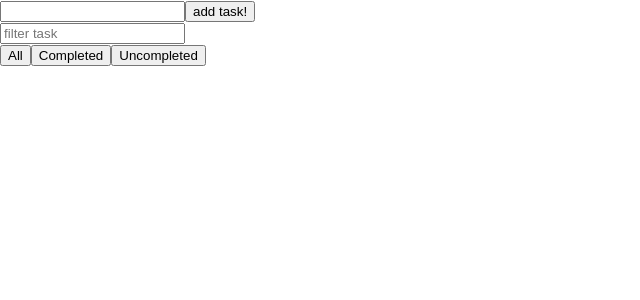
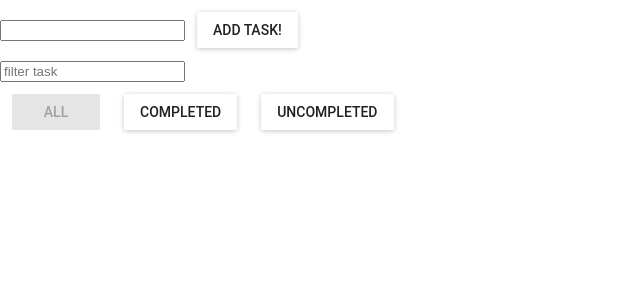
Before and after one commit to DawidKurkiewicz/ToDo-List-React, a React (Create React App) app: page / in a window 1280 px wide. Shown: the top 300 px of the page, without its empty margins (0-640 px from the left). Built offline with nearby package versions, Linux system fonts and the light colour scheme.

Commit message:
added Mui and styles to buttons

```diff
--- a/package.json
+++ b/package.json
@@ -3,6 +3,7 @@
   "version": "0.1.0",
   "private": true,
   "dependencies": {
+    "material-ui": "^0.20.2",
     "react": "^16.6.3",
     "react-dom": "^16.6.3",
     "react-scripts": "2.1.1"
--- a/src/ToDo/AddTask.js
+++ b/src/ToDo/AddTask.js
@@ -1,4 +1,11 @@
 import React from 'react'
+import RaisedButton from 'material-ui/RaisedButton'
+
+const style = {
+    button: {
+        margin: 12
+    }
+}
 
 const AddTask = (props) => (
     <div>
@@ -7,11 +14,11 @@ const AddTask = (props) => (
             value={props.newTaskText}
             onChange={props.onNewTaskTextChangeHandler}
         />
-        <button
+        <RaisedButton
             onClick={props.addTask}
-        >
-            add task!
-    </button>
+            style={style.button}
+            label="add task!"
+        />
     </div>
 )
 export default AddTask
--- a/src/ToDo/List.js
+++ b/src/ToDo/List.js
@@ -10,7 +10,7 @@ const List = (props) => (
             props.taskList.map &&
             props.taskList
                 .filter(task => {
-               switch(props.chosenFilter) {
+                    switch (props.chosenFilter) {
                         case 'All':
                             return true
                         case 'Completed':
@@ -21,6 +21,20 @@ const List = (props) => (
                             return true
                     }
                 })
+                .filter(task => (
+                    task.taskText
+                        .toLowerCase()
+                        .replace(/\s/g, '')
+                        .normalize('NFD')
+                        .replace(/[\u0300-\u036f]/g, "")
+                        .includes(
+                            props.filterText
+                                .toLowerCase()
+                                .replace(/\s/g, '')
+                                .normalize('NFD')
+                                .replace(/[\u0300-\u036f]/g, "")
+                        )
+                ))
                 .map(
                     task => (
                         <Task
--- a/src/ToDo/Search.js
+++ b/src/ToDo/Search.js
@@ -1,5 +1,13 @@
 import React from 'react'
+import RaisedButton from 'material-ui/RaisedButton'
 
+
+
+const style = {
+    button: {
+        margin: 12
+    }
+}
 const Search = (props) => (
     <div>
         <input
@@ -9,21 +17,26 @@ const Search = (props) => (
             placeholder="filter task"
         />
         <div>
-            <button
+            <RaisedButton
+                disabled={props.chosenFilter === 'All'}
                 onClick={props.onAllClickHandler}
-            >
-                All
-            </button>
-            <button
+                label='All'
+                style={style.button}
+            />
+            <RaisedButton
+                disabled={props.chosenFilter === 'Completed'}
                 onClick={props.onCompletedClickHandler}
-            >
-                Completed
-            </button>
-            <button
+                label="Completed"
+                style={style.button}
+
+            />
+            <RaisedButton
+                disabled={props.chosenFilter === 'UnCompleted'}
                 onClick={props.onUnCompletedClickHandler}
-            >
-                Uncompleted
-            </button>
+                label="UnCompleted"
+                style={style.button}
+
+            />
         </div>
     </div>
 )
--- a/src/ToDo/Task.js
+++ b/src/ToDo/Task.js
@@ -1,9 +1,18 @@
 import React from 'react'
+import RaisedButton from 'material-ui/RaisedButton'
+
+
 
 const completedStyle = {
     textDecoration: 'line-through'
 }
 
+
+const style = {
+    button: {
+        margin: 12
+    }
+}
 
 const Task = (props) => (
     <div>
@@ -13,11 +22,12 @@ const Task = (props) => (
         >
             {props.task.taskText}
         </div>
-        <button
+        <RaisedButton
             onClick={() => props.deleteTask(props.task.key)}
-        >
-            delete
-        </button>
+            label="delete"
+            style={style.button}
+
+        />
     </div>
 )
 
--- a/src/ToDo/ToDo.js
+++ b/src/ToDo/ToDo.js
@@ -81,6 +81,7 @@ class ToDo extends React.Component {
                     onAllClickHandler={this.onAllClickHandler}
                     onCompletedClickHandler={this.onCompletedClickHandler}
                     onUnCompletedClickHandler={this.onUnCompletedClickHandler}
+                    chosenFilter={this.state.chosenFilter}
                 />
                 <List
                     filterText={this.state.filterText}
--- a/src/index.js
+++ b/src/index.js
@@ -2,7 +2,10 @@ import React from 'react'
 import ReactDOM from 'react-dom'
 import './index.css'
 import App from './App'
+import MuiThemeProvider from 'material-ui/styles/MuiThemeProvider';
 
-ReactDOM.render(
-<App />,
+
+ReactDOM.render(<MuiThemeProvider>
+<App />
+</MuiThemeProvider>,
 document.getElementById('root'));
```
Also changed, not shown: 1 other file (tests, documents, lock files or other folders). Lines whose indentation alone changed are shown as unchanged.
